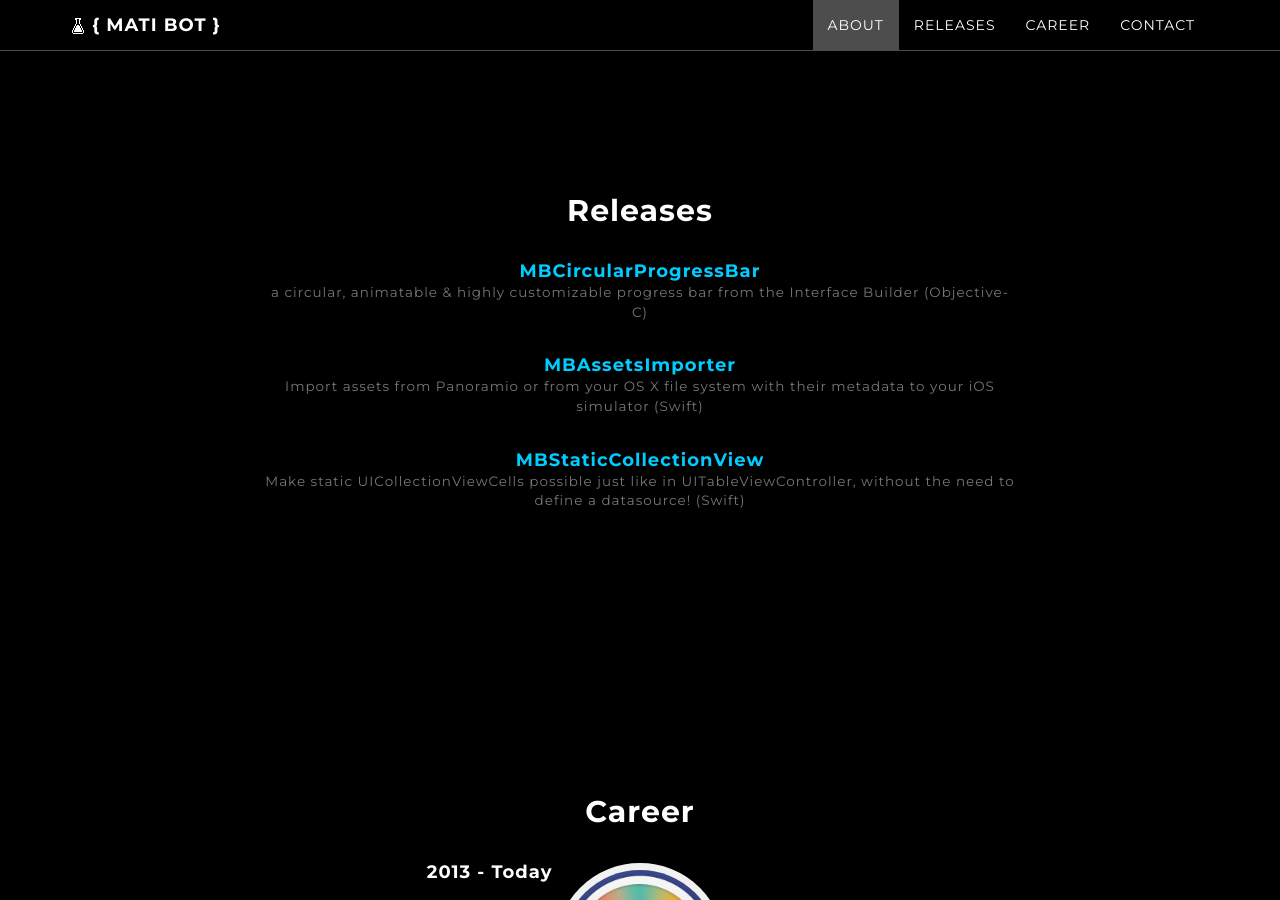
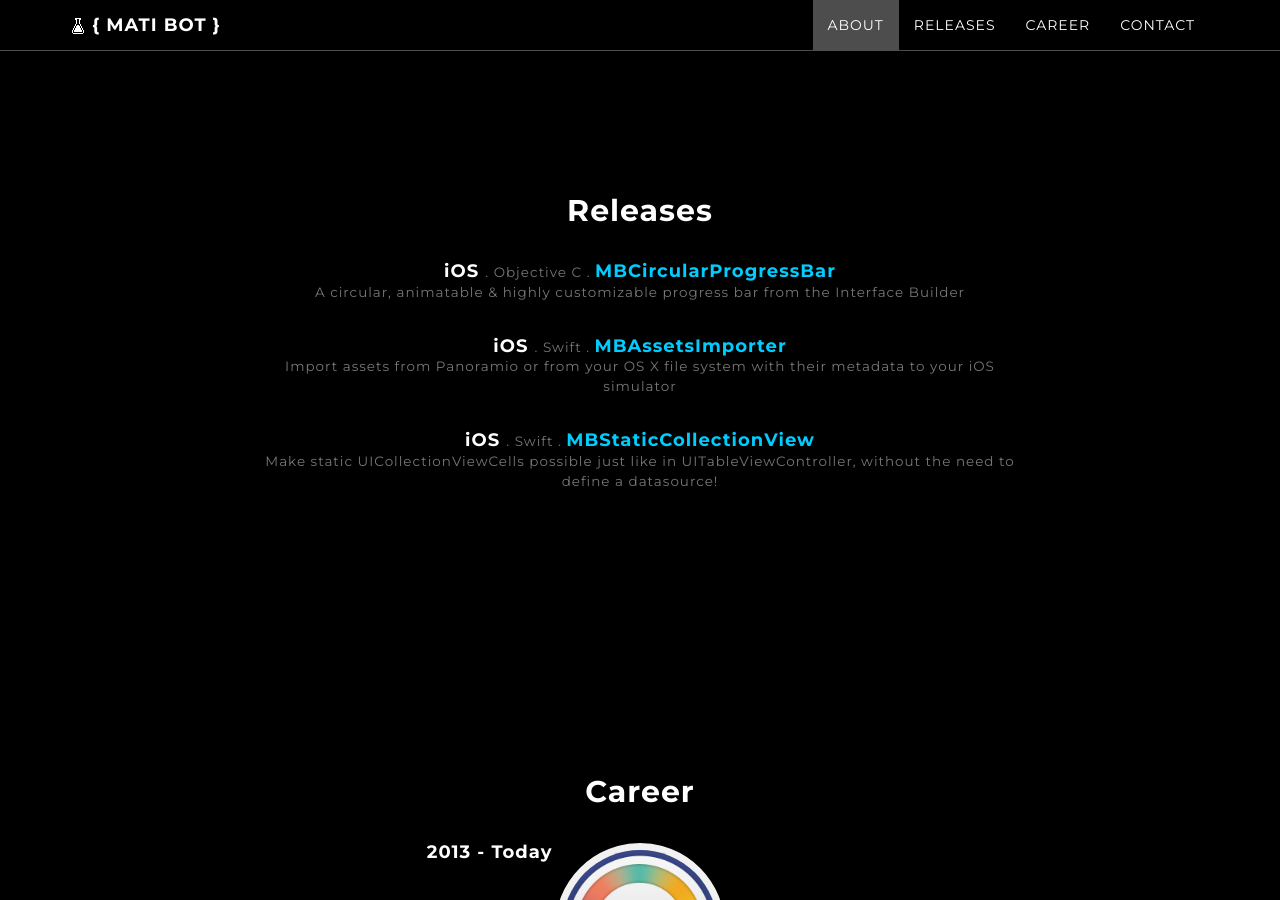
Before and after one commit to MatiBot/MatiBot.github.io, a Jekyll site: the page built from index.html, in a window 1280 px wide and 900 px high, scrolled down 1696 px. Built offline with Jekyll 4.4.1, drawn with Linux system fonts in a browser that asks for light colours; comment, search, counter and statistics services are not loaded.

Commit message:
update releases

```diff
--- a/_data/releases.yml
+++ b/_data/releases.yml
@@ -1,11 +1,17 @@
 - name: MBCircularProgressBar
-  description: a circular, animatable & highly customizable progress bar from the Interface Builder (Objective-C)
+  description: A circular, animatable & highly customizable progress bar from the Interface Builder
   url: https://github.com/matibot/MBCircularProgressBar
+  language: Objective C
+  platform: iOS
 
 - name: MBAssetsImporter
-  description: Import assets from Panoramio or from your OS X file system with their metadata to your iOS simulator (Swift)
+  description: Import assets from Panoramio or from your OS X file system with their metadata to your iOS simulator
   url: https://github.com/matibot/MBAssetsImporter
+  language: Swift
+  platform: iOS
 
 - name: MBStaticCollectionView
-  description: Make static UICollectionViewCells possible just like in UITableViewController, without the need to define a datasource! (Swift)
+  description: Make static UICollectionViewCells possible just like in UITableViewController, without the need to define a datasource!
   url: https://github.com/matibot/MBStaticCollectionView
+  language: Swift
+  platform: iOS
--- a/_includes/releases.html
+++ b/_includes/releases.html
@@ -7,7 +7,8 @@
 
         {% for release in site.data.releases %}
           <h4>
-            <strong> <a href="{{ release.url }}">{{ release.name }}</a> </strong> <br>
+            <strong> {{ release.platform }}</strong> <small> . {{ release.language }} . </small>
+            <strong> <a href="{{ release.url }}">{{ release.name }}</a> </strong><br>
             <small> {{ release.description }} </small>
           </h4>
         {% endfor %}
```
